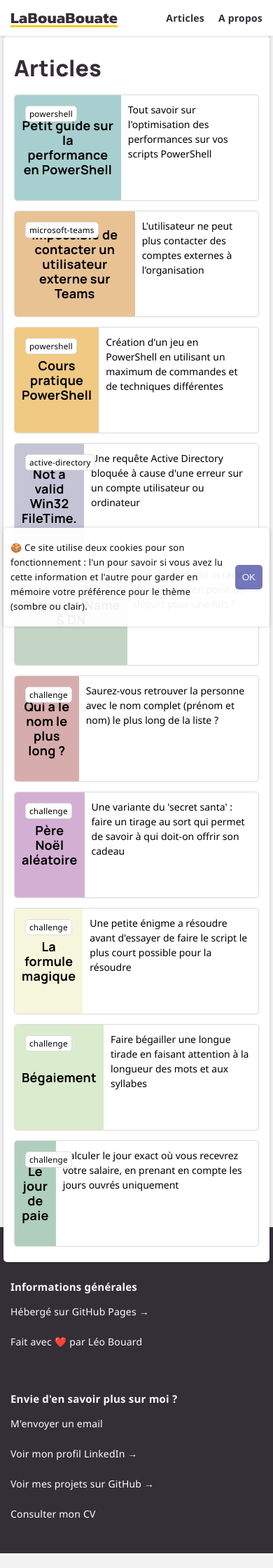
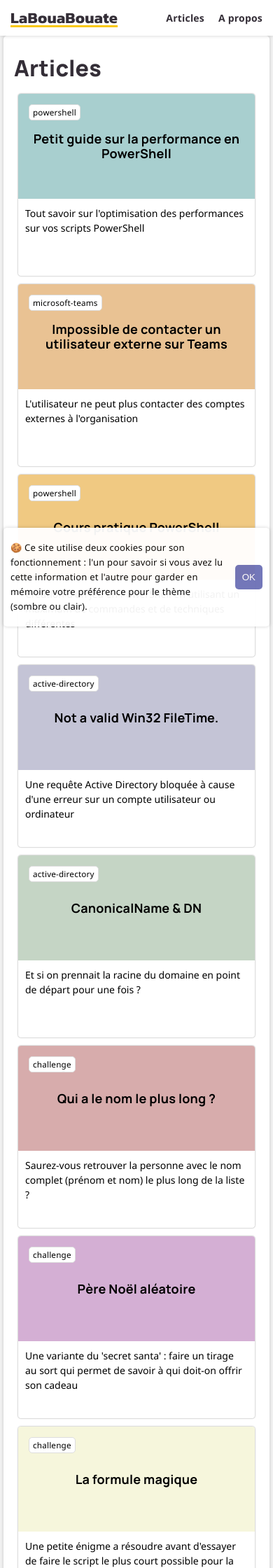
Before and after one commit to leobouard/leobouard.github.io, a Jekyll site: the page built from blog.md, in a window 390 px wide. Shown: the top 2240 px of the page at 70% size. Built offline with Jekyll 4.4.1, drawn with Linux system fonts in a browser that asks for light colours; some web fonts are replaced; before the commit the page ends 2219 px from its top, so only the background shows below that.

Commit message:
Correction bannière et breakpoint article

```diff
--- a/_layouts/post.html
+++ b/_layouts/post.html
@@ -2,7 +2,7 @@
 layout: default
 ---
 
-<div class="postBanner" {% if post.background %} style="background: {{post.background}};" {% endif %}>
+<div class="postBanner" {% if page.background %} style="background: {{page.background}};" {% endif %}>
     <h1 style="margin-top: 80px;">{{ page.title }}</h1>
     <small style="margin-bottom: 70px;">Publié le {{ page.date | date: "%d/%m/%Y" }} par {{ site.author }}</small>
 </div>
--- a/assets/css/posts.scss
+++ b/assets/css/posts.scss
@@ -273,6 +273,7 @@
     background: linear-gradient(45deg, #E4E4F1, #FEFAEC);
 }
 
+/*
 @media print, screen and (max-width: 950px) {
 
     article {
@@ -296,3 +297,12 @@
     }
 
 }
+*/
+
+@media print, screen and (max-width: 560px) {
+
+    article {
+        max-width: 100%;
+    }
+
+}
```
